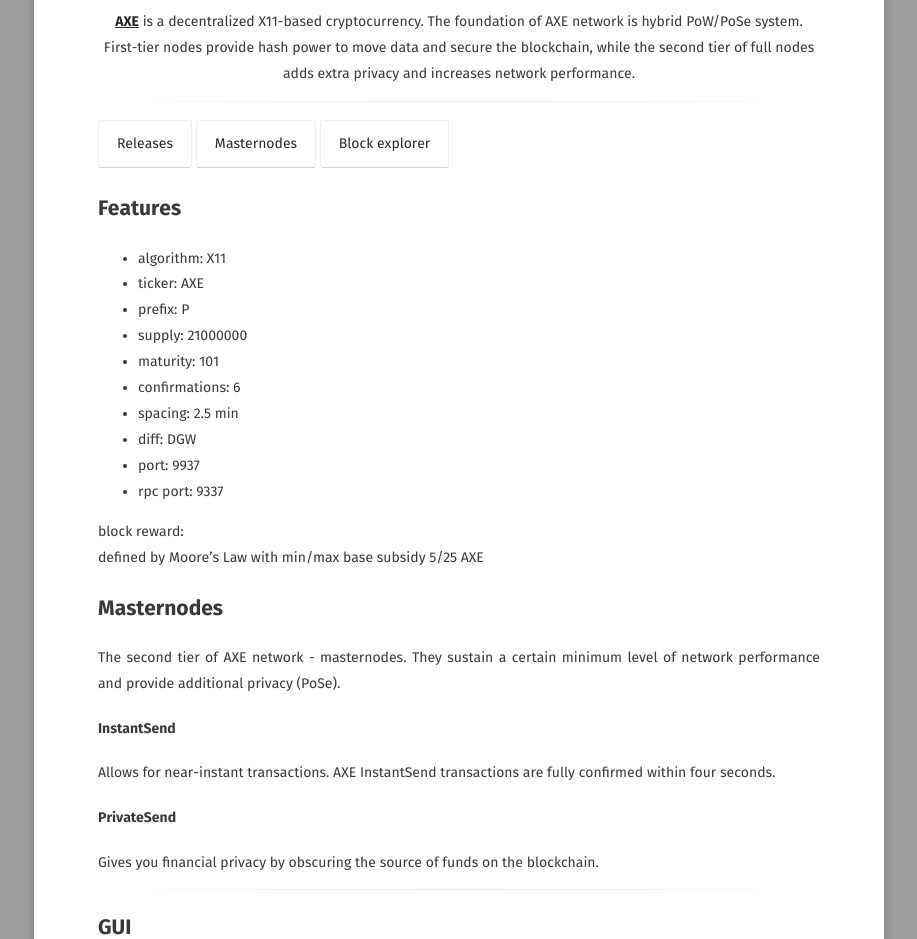
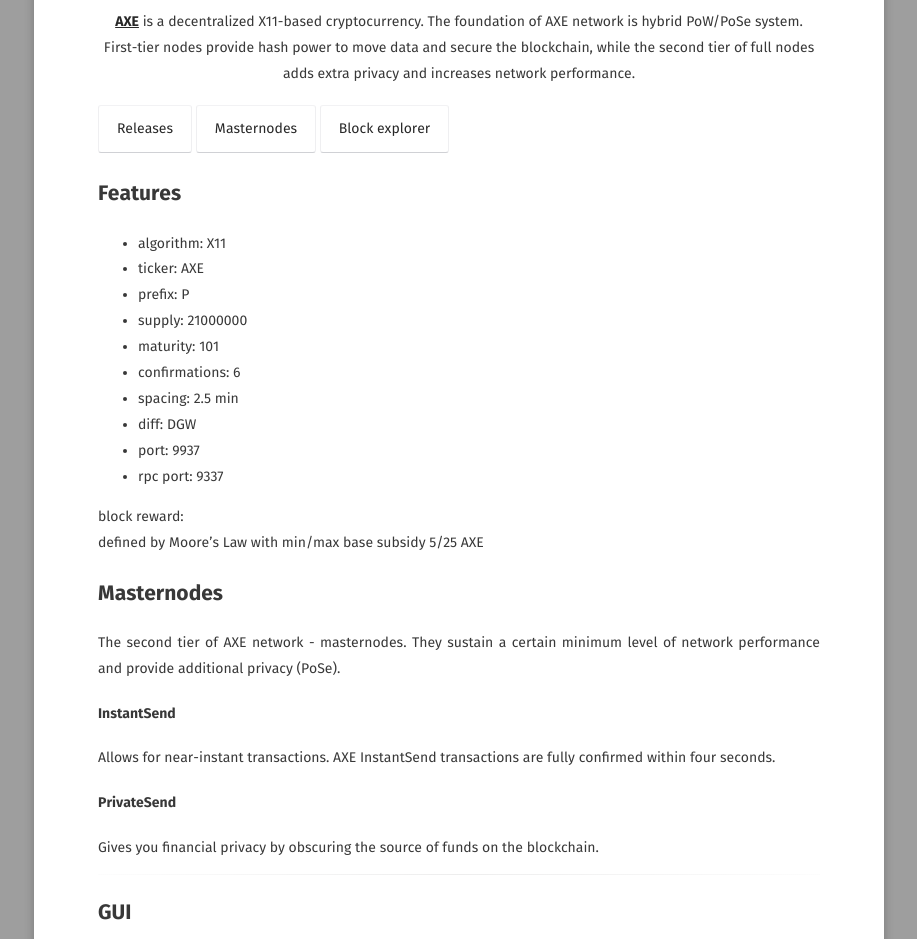
Before and after one commit to AXErunners/axerunners.github.io, a Jekyll site: the page built from about/index.md, in a window 1280 px wide. Shown: the part 539-1478 px from the top of the page, without its empty margins (181-1098 px from the left). Built offline with Jekyll 4.4.1, drawn with Linux system fonts in a browser that asks for light colours; some web fonts are replaced; grey boxes are pictures that could not be loaded.

Commit message:
remove ln

```diff
--- a/about/index.md
+++ b/about/index.md
@@ -8,7 +8,6 @@
 ![axerunnerslogo](https://raw.githubusercontent.com/AXErunners/media/master/axerunners-blk.png){:height="32%" width="32%"}
 <hr class="hr-line">
 <center><a href="https://github.com/AXErunners/axe"><b>AXE</b></a> is a decentralized X11-based cryptocurrency. The foundation of AXE network is hybrid PoW/PoSe system. First-tier nodes provide hash power to move data and secure the blockchain, while the second tier of full nodes adds extra privacy and increases network performance.</center>
-<hr class="hr-line">
 [Releases](https://github.com/AXErunners/axe/releases){: .btn}
 [Masternodes](https://github.com/AXErunners/axe/wiki/Masternodes){: .btn}
 [Block explorer](http://207.246.65.114:3001){: .btn}
```
